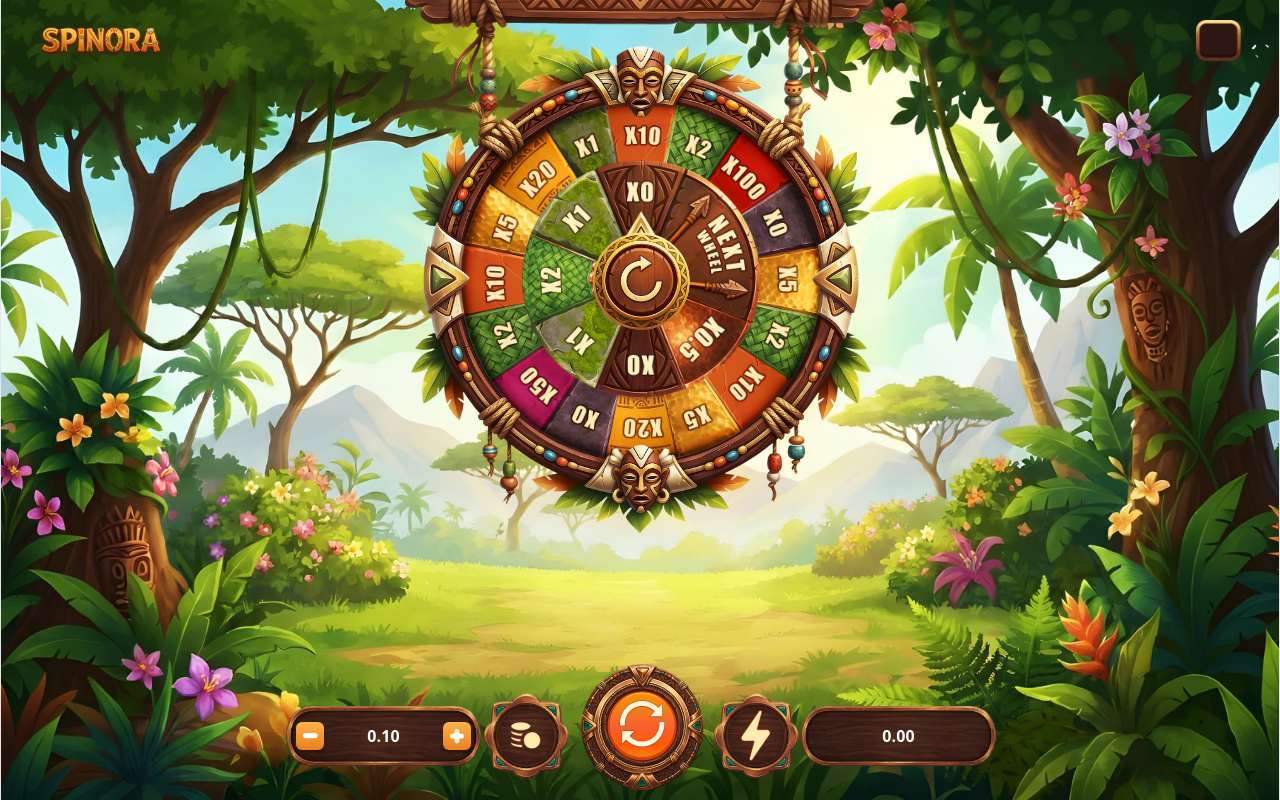
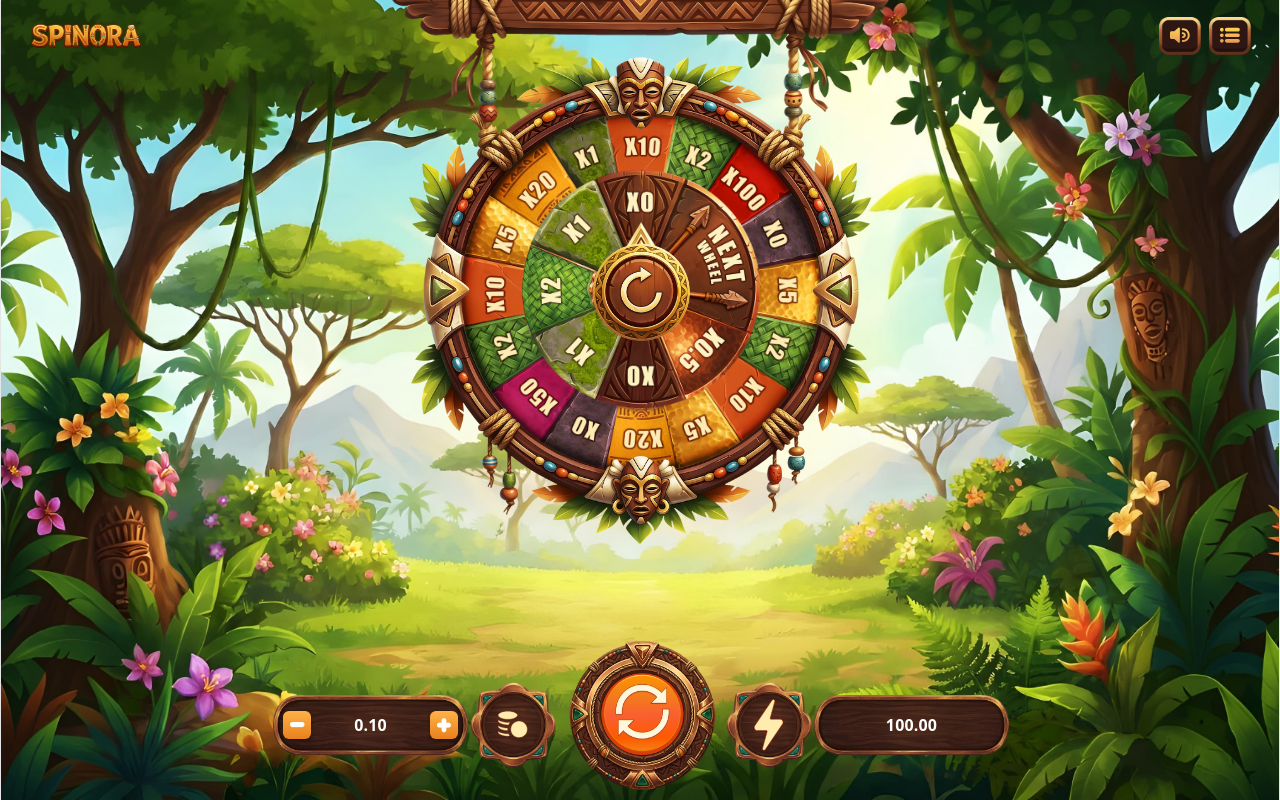
Before and after one commit to anie08/spinora, a React (Vite) app: page / in a window 1280 px wide. Built offline with nearby package versions, Linux system fonts and the light colour scheme.

Commit message:
minor hanges

```diff
--- a/src/component/Footer/Footer.jsx
+++ b/src/component/Footer/Footer.jsx
@@ -9,7 +9,7 @@ import "./Footer.scss";
 import { useState, useEffect } from "react";
 
 const Footer = ({ spin, bet, increaseBet, decreaseBet, winResult }) => {
-  const [sum, setSum] = useState(0);
+  const [sum, setSum] = useState(100);
 
   useEffect(() => {
     if (winResult > 0) {
--- a/src/component/Footer/Footer.scss
+++ b/src/component/Footer/Footer.scss
@@ -20,6 +20,7 @@
     object-fit: contain;
   }
 }
+
 
 .box-one,
 .boxSecond {
@@ -60,7 +61,7 @@
   z-index: 2;
   width: 28px;
   height: 28px;
-  border-radius:  6px;
+  border-radius: 6px;
   background: linear-gradient(180deg, #ffb347 0%, #e8801e 100%);
   border: none;
   box-shadow: 0 2px 4px rgba(0, 0, 0, 0.35);
@@ -135,13 +136,14 @@
 }
 
 .betPanel {
-  width: 140px;
+  width: 166px;
   flex-shrink: 0;
   display: flex;
   align-items: center;
   justify-content: center;
   cursor: pointer;
-  margin-top: -18px;
+  margin-top: -20px;
+
   img {
     width: 100%;
     object-fit: contain;
--- a/src/component/Header/Header.jsx
+++ b/src/component/Header/Header.jsx
@@ -1,16 +1,87 @@
 import logo from "../../assets/header/logo.png";
 import menuBtn from "../../assets/header/menu-button.png";
-
+import burgerMenu from "../../assets/common/burgerMenu.svg";
+import close from "../../assets/common/close.svg";
+import audio from "../../assets/common/audio.svg";
 import "./Header.scss";
+import { useState, useEffect, useRef } from "react";
 
 const Header = () => {
+  const [isOpen, setIsOpen] = useState(false);
+  const [isAudioActive, setIsAudioActive] = useState(true);
+  const menuRef = useRef(null); // Հղում մենյուի բլոկի վրա
+
+  const toggleMenu = () => {
+    setIsOpen(!isOpen);
+  };
+
+  const toggleAudio = () => {
+    setIsAudioActive(!isAudioActive);
+  };
+
+  // Ֆունկցիա, որը փակում է մենյուն, եթե սեղմել ենք դրսում
+  useEffect(() => {
+    const handleClickOutside = (event) => {
+      if (menuRef.current && !menuRef.current.contains(event.target)) {
+        setIsOpen(false);
+      }
+    };
+
+    if (isOpen) {
+      document.addEventListener("mousedown", handleClickOutside);
+    }
+
+    return () => {
+      document.removeEventListener("mousedown", handleClickOutside);
+    };
+  }, [isOpen]);
+
   return (
     <div className="header">
       <div className="logo">
         <img src={logo} alt="Logo" />
       </div>
-      <div className="menuBtn">
-        <img src={menuBtn} alt="Menu" className="menuBtn" />
+
+      {/* Տեղադրել ենք ref-ը ամբողջ աջ հատվածի վրա, որպեսզի կոճակների վրա կամ դրսում սեղմելիս ճիշտ աշխատի */}
+      <div className="header-right" ref={menuRef}>
+        {/* Ձայնի կոճակը՝ կողքը */}
+        <div className="audioBtn" onClick={toggleAudio}>
+          <img src={menuBtn} alt="Audio Background" className="menu-bg" />
+          <img src={audio} alt="Audio Icon" className="audio-icon" />
+        </div>
+
+        {/* Մենյուի կոճակը */}
+        <div className="menuBtn" onClick={toggleMenu}>
+          <img src={menuBtn} alt="Menu Background" className="menu-bg" />
+          <img
+            src={isOpen ? close : burgerMenu}
+            alt={isOpen ? "Close" : "Burger Menu"}
+            className="menu-icon"
+          />
+        </div>
+
+        {/* Բացվող մենյուի պանելը */}
+        {isOpen && (
+          <div className="dropdown-menu">
+            {/*<div className="menu-top-bar">*/}
+            {/*  <div className="audio-in-menu" onClick={toggleAudio}>*/}
+            {/*    <img src={menuBtn} alt="Bg" className="menu-bg" />*/}
+            {/*    <img src={audio} alt="Audio" className="audio-icon" />*/}
+            {/*  </div>*/}
+            {/*  <div className="close-in-menu" onClick={toggleMenu}>*/}
+            {/*    <img src={menuBtn} alt="Bg" className="menu-bg" />*/}
+            {/*    <img src={close} alt="Close" className="close-icon" />*/}
+            {/*  </div>*/}
+            {/*</div>*/}
+
+            <div className="menu-item">
+              <span>Bet History</span>
+            </div>
+            <div className="menu-item">
+              <span>Game Guide</span>
+            </div>
+          </div>
+        )}
       </div>
     </div>
   );
--- a/src/component/Header/Header.scss
+++ b/src/component/Header/Header.scss
@@ -2,12 +2,14 @@
   display: flex;
   align-items: center;
   justify-content: space-between;
-  padding: 20px 40px;
+  padding: 15px 30px;
+  position: relative;
+  z-index: 50;
 }
 
 .logo {
   display: flex;
-  width: 120px;
+  width: 110px;
 
   img {
     width: 100%;
@@ -15,12 +17,113 @@
   }
 }
 
-.menuBtn {
+.header-right {
   display: flex;
-  width: 45px;
+  align-items: center;
+  gap: 8px; // Կոճակները կողք կողքին
+  position: relative;
 
-  img {
-    width: 100%;
-    height: auto;
+  .audioBtn, .menuBtn {
+    position: relative;
+    display: flex;
+    align-items: center;
+    justify-content: center;
+    width: 42px;
+    height: 42px;
+    cursor: pointer;
+    transition: transform 0.2s;
+
+    &:hover {
+      transform: scale(1.05);
+    }
+
+    .menu-bg {
+      width: 100%;
+      height: 100%;
+      object-fit: contain;
+    }
+  }
+
+  .audioBtn .audio-icon,
+  .menuBtn .menu-icon {
+    position: absolute;
+    width: 20px;
+    height: 20px;
   }
 }
+
+// Բացվող մենյուի պանելը
+.dropdown-menu {
+  position: absolute;
+  top: 50px;
+  right: 0;
+  background: linear-gradient(135deg, #5c3818, #3b220e);
+  border: 2px solid #b8860b;
+  border-radius: 12px;
+  width: 210px;
+  padding: 12px;
+  box-shadow: 0 8px 20px rgba(0, 0, 0, 0.6);
+  display: flex;
+  flex-direction: column;
+  gap: 10px;
+  z-index: 100;
+  animation: fadeIn 0.2s ease-in-out;
+
+  .menu-top-bar {
+    display: flex;
+    justify-content: flex-end;
+    gap: 8px;
+    border-bottom: 1px solid rgba(255, 255, 255, 0.2);
+    padding-bottom: 8px;
+    margin-bottom: 4px;
+
+    .audio-in-menu, .close-in-menu {
+      position: relative;
+      display: flex;
+      align-items: center;
+      justify-content: center;
+      width: 36px;
+      height: 36px;
+      cursor: pointer;
+
+      .menu-bg {
+        width: 100%;
+        height: 100%;
+        object-fit: contain;
+      }
+
+      .audio-icon, .close-icon {
+        position: absolute;
+        width: 16px;
+        height: 16px;
+      }
+    }
+  }
+
+  .menu-item {
+    background: rgba(0, 0, 0, 0.4);
+    border: 1px solid #d4af37;
+    border-radius: 8px;
+    padding: 10px 12px;
+    text-align: center;
+    cursor: pointer;
+    transition: 0.2s;
+
+    span {
+      color: #ffffff;
+      font-weight: bold;
+      font-size: 13px;
+      text-shadow: 0 1px 2px rgba(0, 0, 0, 0.8);
+    }
+
+    &:hover {
+      background: rgba(212, 175, 55, 0.2);
+      transform: translateY(-2px);
+    }
+  }
+}
+
+@keyframes fadeIn {
+  from { opacity: 0; transform: translateY(-5px); }
+  to { opacity: 1; transform: translateY(0); }
+}
--- a/src/component/Wheel/Wheel.scss
+++ b/src/component/Wheel/Wheel.scss
@@ -4,7 +4,7 @@
   align-items: flex-start;
   justify-content: center;
   transition: 0.3s;
-  padding-top: 20px;
+  padding-top: 40px;
 }
 
 .wheelContainer-inner {
--- a/src/component/layout/Layout.jsx
+++ b/src/component/layout/Layout.jsx
@@ -43,19 +43,21 @@ const sectorBdegree = 360 / bigLength;
 const Layout = () => {
   const [spining, setSpinning] = useState(false);
   const [rotation, setRotation] = useState(0);
-  const [bet, setBet] = useState(0.10);
+  const [bet, setBet] = useState(0.1);
   const [bigSpinning, setBigSpinning] = useState(false);
   const [bigRotation, setBigRotation] = useState(0);
   const [winResult, SetwinResult] = useState(0);
   const [showModal, setShowModal] = useState(false);
 
   const increaseBet = () => {
-    setBet((prev) => +(prev + 0.10).toFixed(2));
+    setBet((prev) => +(prev + 0.1).toFixed(2));
   };
 
   const decreaseBet = () => {
-    setBet((prev) => (prev > 0.10 ? +(prev - 0.10).toFixed(2) : 0.10));
+    setBet((prev) => (prev > 0.1 ? +(prev - 0.1).toFixed(2) : 0.1));
+
   };
+
 
   const spin = () => {
     if (spining || bigSpinning) {
@@ -68,7 +70,9 @@ const Layout = () => {
     const randomIndex = Math.floor(Math.random() * length);
     const landedSector = sectors[randomIndex];
 
+
     console.log(sectors[randomIndex]);
+
 
     const fullRotations = 360 * 5;
     const targetDegree = fullRotations + randomIndex * sectorDegree;
```
